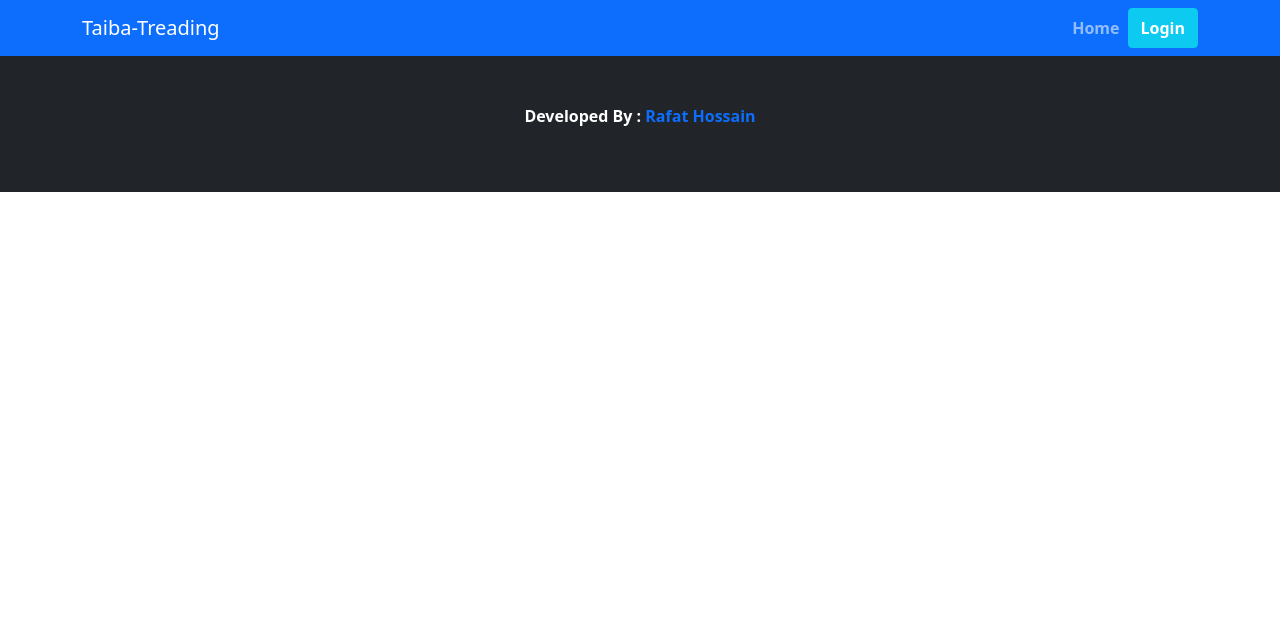
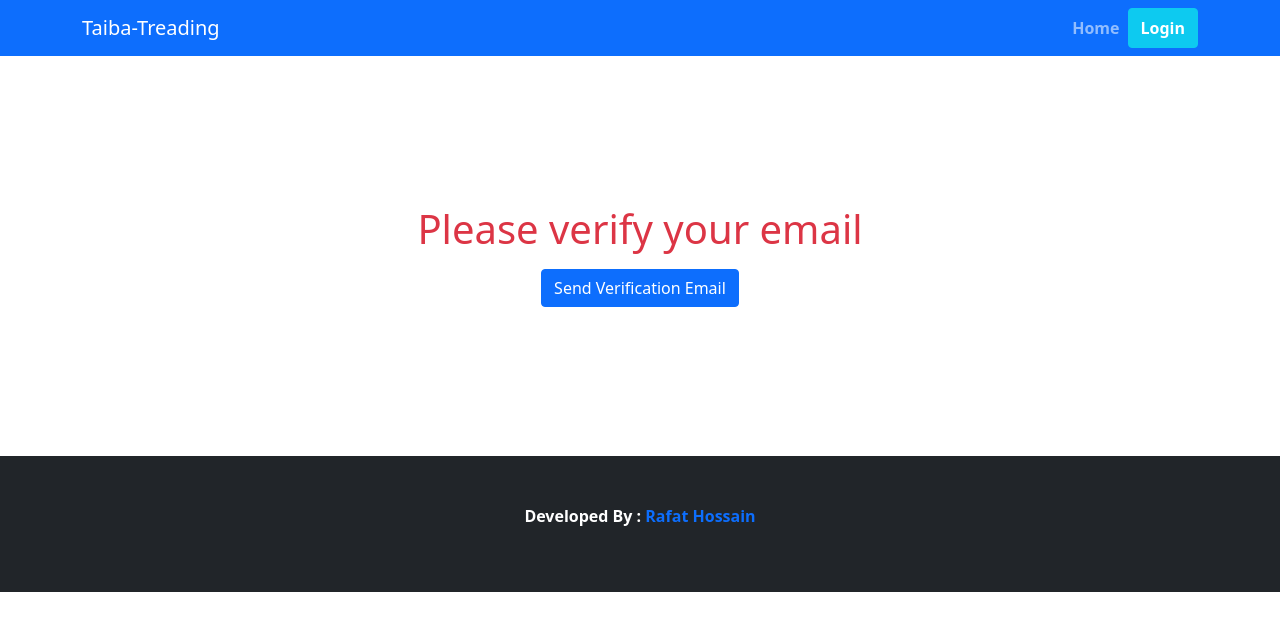
Before and after one commit to Rafat-Web-Developer/taiba-treading-client, a React (Create React App) app: page /emailVerification in a window 1280 px wide. Shown: the top 630 px of the page. Built offline with nearby package versions, Linux system fonts and the light colour scheme; no server answers.

Commit message:
Create a email verification component

```diff
--- a/src/App.js
+++ b/src/App.js
@@ -10,6 +10,7 @@ import Login from "./Pages/Login/Login";
 import SignUp from "./Pages/SignUp/SignUp";
 import AddItem from "./Pages/AddItem/AddItem";
 import RequireAuth from "./Pages/RequireAuth/RequireAuth";
+import EmailVerification from "./Pages/EmailVerification/EmailVerification";
 
 function App() {
   return (
@@ -41,6 +42,10 @@ function App() {
             </RequireAuth>
           }
         ></Route>
+        <Route
+          path="/emailVerification"
+          element={<EmailVerification></EmailVerification>}
+        ></Route>
         <Route path="/login" element={<Login></Login>}></Route>
         <Route path="/signUp" element={<SignUp></SignUp>}></Route>
       </Routes>
--- /dev/null
+++ b/src/Pages/EmailVerification/EmailVerification.js
@@ -0,0 +1,18 @@
+import React from "react";
+import { Button } from "react-bootstrap";
+
+const EmailVerification = () => {
+  return (
+    <section
+      className="d-flex align-items-center justify-content-center"
+      style={{ height: "400px" }}
+    >
+      <div className="text-center">
+        <h3 className="text-danger mb-3 display-6">Please verify your email</h3>
+        <Button variant="primary">Send Verification Email</Button>
+      </div>
+    </section>
+  );
+};
+
+export default EmailVerification;
```
